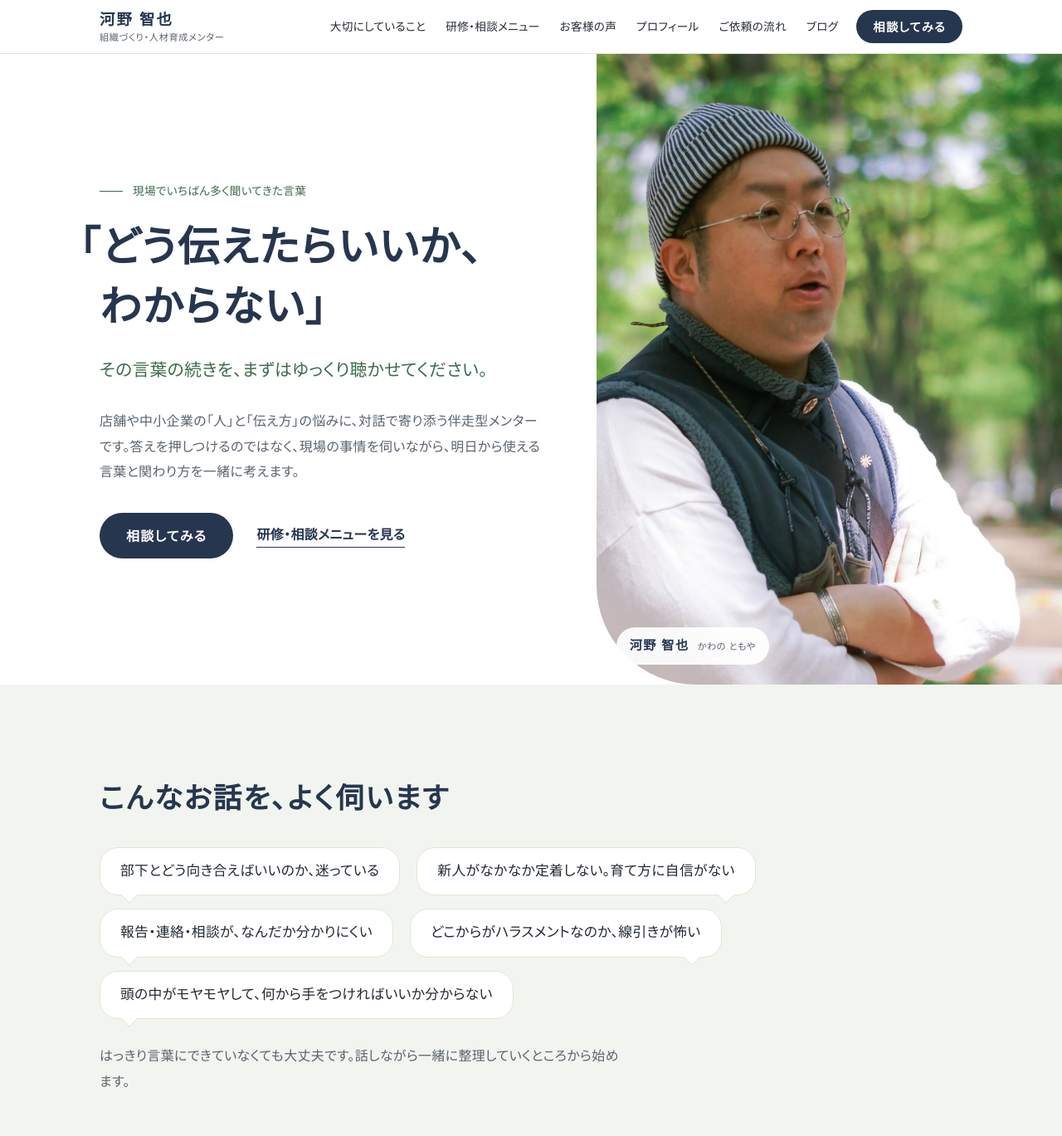
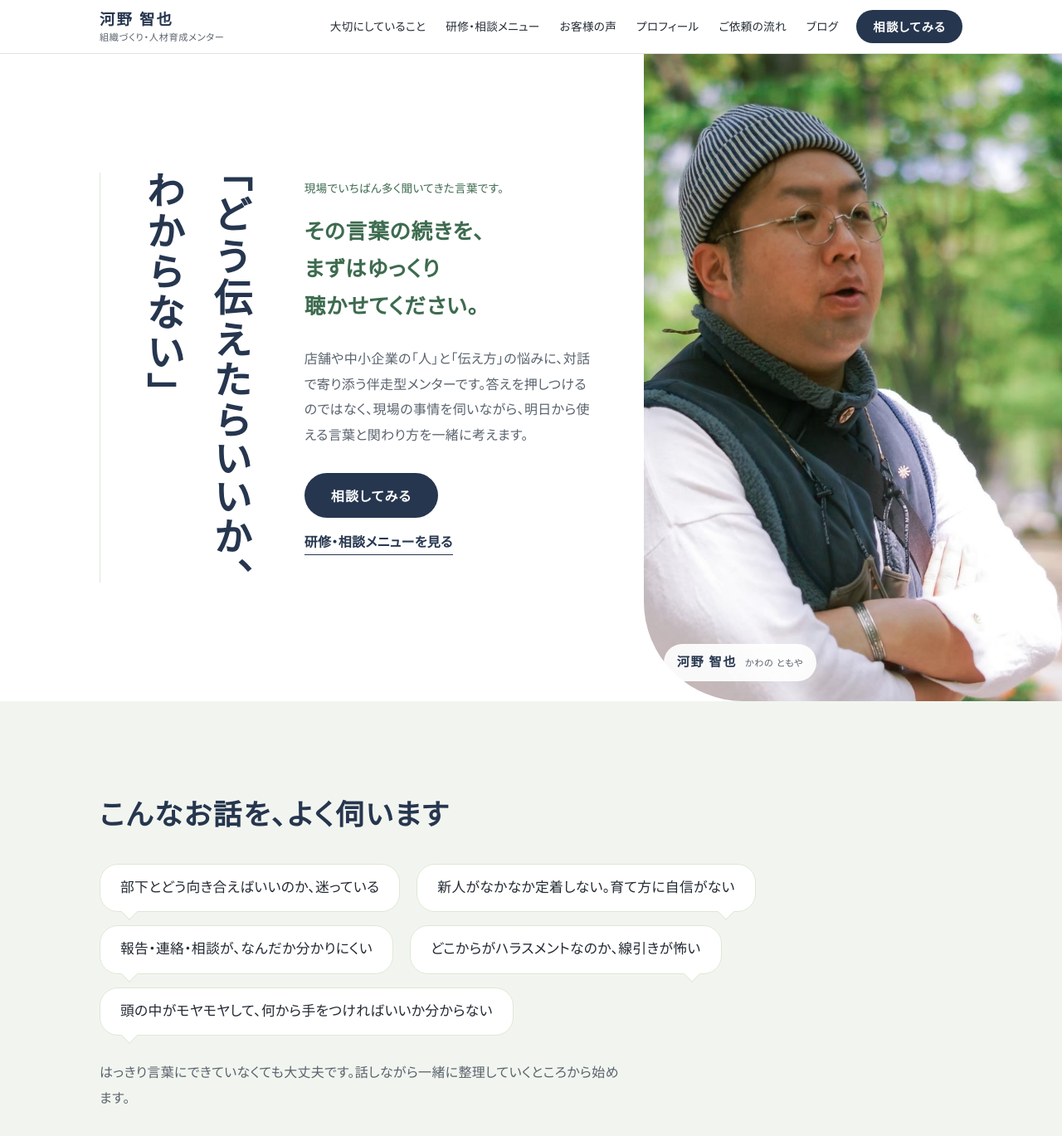
Before and after one commit to heso710soul-ctrl/kawano-training-profile, a Jekyll site: the page built from index.html, in a window 1280 px wide and 1400 px high. Shown: the top 1369 px of the window at 83% size. Built offline with Jekyll 4.4.1, drawn with Linux system fonts in a browser that asks for light colours; some web fonts are replaced; some of the changed text lies outside the part shown.

Commit message:
トップページを練り直し（縦書きの声で始まるファーストビュー、整理資料のイメージ欄を追加）
Co-Authored-By: Claude Opus 5.5 <noreply@anthropic.com>
Claude-Session: https://claude.ai/code/session_019AyyreP3d5mYF3iofRwRqU

```diff
--- a/index.html
+++ b/index.html
@@ -46,12 +46,14 @@
   ======================================== -->
   <section class="hero">
     <div class="hero__text">
-      <p class="hero__heard">現場でいちばん多く聞いてきた言葉</p>
-      <h1 class="hero__voice">
-        <span class="hero__quote"><span class="nb">「どう伝えたらいいか、</span><span class="nb">わからない」</span></span>
+      <h1 class="hero__voice" aria-describedby="hero-heard">
+        <span class="hero__quote">「どう伝えたらいいか、<br>わからない」</span>
       </h1>
-      <p class="hero__answer"><span class="nb">その言葉の続きを、</span><span class="nb">まずはゆっくり聴かせてください。</span></p>
-      <p class="hero__lead">店舗や中小企業の「人」と「伝え方」の悩みに、対話で寄り添う伴走型メンターです。答えを押しつけるのではなく、現場の事情を伺いながら、明日から使える言葉と関わり方を一緒に考えます。</p>
+      <div class="hero__reply">
+        <p class="hero__heard" id="hero-heard">現場でいちばん多く聞いてきた言葉です。</p>
+        <p class="hero__answer"><span class="nb">その言葉の続きを、</span><span class="nb">まずはゆっくり</span><span class="nb">聴かせてください。</span></p>
+        <p class="hero__lead">店舗や中小企業の「人」と「伝え方」の悩みに、対話で寄り添う伴走型メンターです。答えを押しつけるのではなく、現場の事情を伺いながら、明日から使える言葉と関わり方を一緒に考えます。</p>
+      </div>
       <div class="hero__actions">
         <a class="button" href="#contact">相談してみる</a>
         <a class="text-link" href="#programs">研修・相談メニューを見る</a>
@@ -114,9 +116,51 @@
   </section>
 
   <!-- ========================================
+       お話しすると、こう整理されます（個別相談のあとにお渡しする資料のイメージ）
+  ======================================== -->
+  <section class="section section--tint" id="sheet" aria-labelledby="sheet-title">
+    <div class="section__inner">
+      <h2 class="section__title" id="sheet-title">お話しすると、こう整理されます</h2>
+      <p class="section__lead">頭の中のモヤモヤは、話しながら少しずつ言葉になっていきます。個別相談では、その言葉をもとに、あなた専用の整理資料を作ってお渡しします。</p>
+
+      <div class="sheet">
+        <div class="sheet__heard">
+          <p class="sheet__label">お話の中で出てきた言葉</p>
+          <ul class="sheet__words">
+            <li>毎日忙しいのに、前に進んでいる気がしない</li>
+            <li>何を頑張ればいいのか、分からなくなってきた</li>
+            <li>みんなの期待には応えたいんだけど…</li>
+          </ul>
+        </div>
+
+        <div class="sheet__paper">
+          <p class="sheet__paper-title">整理シート</p>
+          <dl class="sheet__rows">
+            <div>
+              <dt>いま起きていること</dt>
+              <dd>やることが増え続けて、ひとつひとつに追われている</dd>
+            </div>
+            <div>
+              <dt>本当は気になっていること</dt>
+              <dd>自分がどうありたいかを、考える余白がない</dd>
+            </div>
+            <div>
+              <dt>明日やってみること</dt>
+              <dd>「やらないこと」をひとつ決めて、上司に相談してみる</dd>
+            </div>
+          </dl>
+        </div>
+      </div>
+
+      <p class="sheet__caption">資料のイメージです（内容は架空の例です）。実際には、お話の内容に合わせて図やワークシートも入れて作ります。</p>
+      <p><a class="text-link" href="https://notebook.google.com/notebook/04ad4040-eeaf-43c3-be8a-fafff02e63a5/artifact/94030a6a-9adf-4e59-8db5-3f452ff47142?utm_source=nlm_web_share&utm_medium=google_oo&utm_campaign=art_share_1&utm_content=&utm_smc=nlm_web_share_google_oo_art_share_1_" target="_blank" rel="noopener noreferrer">実際にお渡しした資料の例を見る</a></p>
+    </div>
+  </section>
+
+  <!-- ========================================
        研修・相談メニュー（タブ切り替え）
   ======================================== -->
-  <section class="section section--tint" id="programs" aria-labelledby="programs-title">
+  <section class="section" id="programs" aria-labelledby="programs-title">
     <div class="section__inner">
       <h2 class="section__title" id="programs-title">研修・相談メニュー</h2>
       <p class="section__lead">対象は、個人事業主・店長・リーダー・管理職・一般スタッフなど。内容や時間は、ご状況に合わせて柔軟に調整します。</p>
@@ -193,7 +237,7 @@
   <!-- ========================================
        お客様の声
   ======================================== -->
-  <section class="section" id="voices" aria-labelledby="voices-title">
+  <section class="section section--tint" id="voices" aria-labelledby="voices-title">
     <div class="section__inner">
       <h2 class="section__title" id="voices-title">お客様の声</h2>
 
@@ -224,13 +268,13 @@
   <!-- ========================================
        プロフィール・これまでの活動
   ======================================== -->
-  <section class="section section--tint" id="profile" aria-labelledby="profile-title">
+  <section class="section" id="profile" aria-labelledby="profile-title">
     <div class="section__inner profile">
       <div class="profile__head">
         <h2 class="section__title" id="profile-title">プロフィール</h2>
         <p class="profile__name">河野 智也<span>かわの ともや</span></p>
         <p class="profile__role">組織づくり・人材育成メンター</p>
-        <img class="profile__photo" src="image/image_001.jpg" alt="河野智也のプロフィール写真" width="2048" height="1371" loading="lazy">
+        <img class="profile__photo" src="image/image_001.jpg" alt="河野智也のプロフィール写真" width="2048" height="1371">
       </div>
 
       <div class="profile__body">
@@ -253,7 +297,7 @@
   <!-- ========================================
        ご依頼の流れ（順番がある内容なので番号つき）
   ======================================== -->
-  <section class="section" id="flow" aria-labelledby="flow-title">
+  <section class="section section--tint" id="flow" aria-labelledby="flow-title">
     <div class="section__inner">
       <h2 class="section__title" id="flow-title">ご依頼の流れ</h2>
       <ol class="flow">
@@ -284,7 +328,7 @@
   <!-- ========================================
        最新のブログ記事（新しい順に3件・自動で更新）
   ======================================== -->
-  <section class="section section--tint" id="journal" aria-labelledby="journal-title">
+  <section class="section" id="journal" aria-labelledby="journal-title">
     <div class="section__inner">
       <div class="journal__head">
         <h2 class="section__title" id="journal-title">ブログ</h2>
@@ -307,7 +351,7 @@
   <!-- ========================================
        お問い合わせ
   ======================================== -->
-  <section class="section contact" id="contact" aria-labelledby="contact-title">
+  <section class="section section--tint contact" id="contact" aria-labelledby="contact-title">
     <div class="section__inner contact__inner">
       <div class="contact__intro">
         <h2 class="section__title" id="contact-title">お問い合わせ</h2>
--- a/style.css
+++ b/style.css
@@ -247,61 +247,70 @@ ul, ol { list-style: none; }
 
 /* ------------------------------------------------------------
    2. ファーストビュー
+   「どう伝えたらいいか、わからない」を縦書きにして、
+   手紙を受け取ったように見せる。その横に、横書きで返事を置く。
 ------------------------------------------------------------ */
 .hero {
   display: grid;
-  grid-template-columns: minmax(0, 1fr) minmax(0, 1.05fr);
+  grid-template-columns: minmax(0, 1.08fr) minmax(0, 0.92fr);
   align-items: center;
-  min-height: min(calc(100vh - var(--header-h)), 760px);
+  min-height: min(calc(100vh - var(--header-h)), 780px);
   padding-left: max(var(--gutter), calc((100vw - var(--wide)) / 2 + var(--gutter)));
-  gap: clamp(32px, 5vw, 72px);
+  gap: clamp(32px, 5vw, 64px);
 }
 
-.hero__text { padding: 64px 0; max-width: 34rem; }
+.hero__text {
+  padding: 64px 0;
+  display: grid;
+  grid-template-columns: auto minmax(0, 1fr);
+  grid-template-areas:
+    "voice reply"
+    "voice actions";
+  grid-template-rows: auto 1fr;
+  column-gap: clamp(28px, 4vw, 56px);
+  row-gap: 32px;
+  align-items: start;
+}
 
+/* 縦書きの声 */
+.hero__voice {
+  grid-area: voice;
+  writing-mode: vertical-rl;
+  text-orientation: mixed;
+  font-family: var(--font-voice);
+  font-weight: 700;
+  font-size: clamp(2rem, 3.6vw, 3.1rem);
+  line-height: 1.75;
+  letter-spacing: 0.12em;
+  color: var(--navy);
+  padding-left: clamp(20px, 2.6vw, 36px);
+  border-left: 1px solid var(--leaf-soft);   /* 便箋の罫線のような区切り */
+  font-feature-settings: "vpal" 1;
+}
+.hero__quote { display: block; }
+
+.hero__reply { grid-area: reply; padding-top: 0.4em; }
 .hero__heard {
-  display: flex;
-  align-items: center;
-  gap: 12px;
   font-size: 0.85rem;
   color: var(--leaf);
   font-weight: 500;
-  margin-bottom: 20px;
+  margin-bottom: 18px;
 }
-.hero__heard::before {
-  content: "";
-  width: 28px;
-  height: 1px;
-  background: currentColor;
-}
-
-.hero__voice {
-  font-family: var(--font-voice);
-  font-weight: 700;
-  font-size: clamp(1.9rem, 3.9vw, 3.2rem);
-  line-height: 1.45;
-  letter-spacing: 0.04em;
-  color: var(--navy);
-  margin-bottom: 20px;
-}
-/* 「 を行頭にぶら下げて、文字の頭をそろえる */
-.hero__quote { display: block; text-indent: -0.5em; }
-/* 「どう伝えたらいいか、」の途中で改行されないように、まとまりごとに折り返す */
-.hero__quote .nb { display: inline-block; text-indent: 0; }
-
 .hero__answer {
   font-family: var(--font-voice);
-  font-size: clamp(1.1rem, 1.8vw, 1.3rem);
-  font-weight: 500;
+  font-size: clamp(1.25rem, 2vw, 1.6rem);
+  font-weight: 700;
   color: var(--leaf);
-  line-height: 1.7;
-  margin-bottom: 28px;
+  line-height: 1.75;
+  letter-spacing: 0.04em;
+  margin-bottom: 24px;
 }
-
 .hero__answer .nb { display: inline-block; }
-.hero__lead { color: var(--ink-soft); margin-bottom: 36px; }
+.hero__lead { color: var(--ink-soft); max-width: 26rem; }
 
 .hero__actions {
+  grid-area: actions;
+  align-self: start;
   display: flex;
   flex-wrap: wrap;
   align-items: center;
@@ -316,7 +325,7 @@ ul, ol { list-style: none; }
 .hero__photo img {
   width: 100%;
   height: 100%;
-  min-height: 420px;
+  min-height: 460px;
   object-fit: cover;
   object-position: 28% 40%;
   border-radius: 0 0 0 120px;
@@ -339,15 +348,23 @@ ul, ol { list-style: none; }
 }
 .hero__photo figcaption span { font-family: var(--font-body); font-weight: 400; font-size: 0.7rem; color: var(--ink-soft); letter-spacing: 0.04em; }
 
-/* 読み込み時に一度だけ：言葉 → その答え の順にそっと現れる */
+/* 読み込み時に一度だけ：縦書きの声が上から書かれるように現れ → 返事が続く */
 @media (prefers-reduced-motion: no-preference) {
-  .hero__voice { animation: rise 0.9s ease-out both; }
-  .hero__answer { animation: rise 0.9s ease-out 0.7s both; }
-  .hero__lead, .hero__actions { animation: rise 0.9s ease-out 1.1s both; }
+  .hero__quote { animation: write 1.4s cubic-bezier(.4, 0, .2, 1) both; }
+  .hero__reply { animation: rise 0.9s ease-out 1.2s both; }
+  .hero__actions { animation: rise 0.9s ease-out 1.5s both; }
+}
+@keyframes write {
+  from { clip-path: inset(0 0 100% 0); }
+  to   { clip-path: inset(0 0 0 0); }
 }
 @keyframes rise {
   from { opacity: 0; transform: translateY(10px); }
   to { opacity: 1; transform: none; }
+}
+
+@media (max-width: 960px) {
+  .hero { grid-template-columns: minmax(0, 1.15fr) minmax(0, 0.85fr); }
 }
 
 @media (max-width: 860px) {
@@ -363,11 +380,18 @@ ul, ol { list-style: none; }
     aspect-ratio: 4 / 3;
     max-height: 56vh;
     border-radius: 0 0 0 64px;
+    object-position: 30% 22%;
   }
   .hero__photo figcaption { left: auto; right: var(--gutter); bottom: 16px; }
-  .hero__text { padding: 40px var(--gutter) 56px; max-width: none; }
-  .hero__quote { text-indent: 0; }
-  .hero__photo img { object-position: 30% 22%; }
+  .hero__text {
+    padding: 40px var(--gutter) 56px;
+    grid-template-areas:
+      "voice reply"
+      "actions actions";
+    column-gap: 22px;
+  }
+  .hero__voice { font-size: clamp(1.7rem, 6.6vw, 2.4rem); padding-left: 16px; }
+  .hero__answer { font-size: 1.15rem; }
 }
 
 /* ------------------------------------------------------------
@@ -461,6 +485,87 @@ ul, ol { list-style: none; }
 
 @media (max-width: 720px) {
   .approach { grid-template-columns: 1fr; gap: 36px; }
+}
+
+/* ------------------------------------------------------------
+   5-2. お話しすると、こう整理されます
+   左：話の中で出てきた言葉（吹き出し）／右：整理シート（罫線の入った紙）
+------------------------------------------------------------ */
+.sheet {
+  display: grid;
+  grid-template-columns: minmax(0, 0.85fr) minmax(0, 1.15fr);
+  gap: clamp(28px, 5vw, 64px);
+  align-items: center;
+}
+.sheet__label {
+  font-size: 0.85rem;
+  font-weight: 700;
+  color: var(--ink-soft);
+  margin-bottom: 16px;
+}
+.sheet__words { display: grid; gap: 14px; justify-items: start; }
+.sheet__words li {
+  position: relative;
+  background: var(--paper);
+  border: 1px solid var(--leaf-soft);
+  border-radius: 20px;
+  padding: 10px 20px;
+  font-family: var(--font-voice);
+  font-weight: 500;
+  line-height: 1.7;
+}
+.sheet__words li:nth-child(2) { margin-left: clamp(16px, 3vw, 40px); }
+.sheet__words li::after {
+  content: "";
+  position: absolute;
+  left: 22px;
+  bottom: -7px;
+  width: 12px;
+  height: 12px;
+  background: var(--paper);
+  border-right: 1px solid var(--leaf-soft);
+  border-bottom: 1px solid var(--leaf-soft);
+  transform: rotate(45deg);
+}
+
+/* 整理シート：罫線の入った紙 */
+.sheet__paper {
+  position: relative;
+  background:
+    repeating-linear-gradient(transparent 0 35px, #e9eee5 35px 36px),
+    var(--paper);
+  border-radius: 6px 6px 6px 40px;
+  padding: 36px clamp(22px, 3.5vw, 40px) 36px;   /* 文字が罫線（36pxごと）の上にのるように */
+  box-shadow: 0 1px 0 var(--line), 0 24px 40px -30px rgba(38, 54, 79, 0.45);
+}
+.sheet__paper::before {               /* 左側のとじ線 */
+  content: "";
+  position: absolute;
+  top: 0;
+  bottom: 0;
+  left: 12px;
+  width: 1px;
+  background: #f0c9b9;
+}
+.sheet__paper-title {
+  font-family: var(--font-voice);
+  font-weight: 700;
+  font-size: 1.15rem;
+  color: var(--navy);
+  letter-spacing: 0.1em;
+  line-height: 36px;
+}
+.sheet__rows { display: grid; gap: 0; }
+.sheet__rows dt { font-size: 0.8rem; font-weight: 700; color: var(--leaf); line-height: 36px; padding-top: 36px; }
+.sheet__rows dd { font-family: var(--font-voice); font-weight: 500; font-size: 1.08rem; line-height: 36px; color: var(--ink); }
+.sheet__rows div:last-child dd {
+  background: linear-gradient(transparent 62%, rgba(230, 180, 80, 0.38) 62%);   /* 明日やることに、木漏れ日色のマーカー */
+  display: inline;
+}
+.sheet__caption { font-size: 0.85rem; color: var(--ink-soft); margin: 28px 0 12px; max-width: var(--read); }
+
+@media (max-width: 760px) {
+  .sheet { grid-template-columns: 1fr; }
 }
 
 /* ------------------------------------------------------------
```
